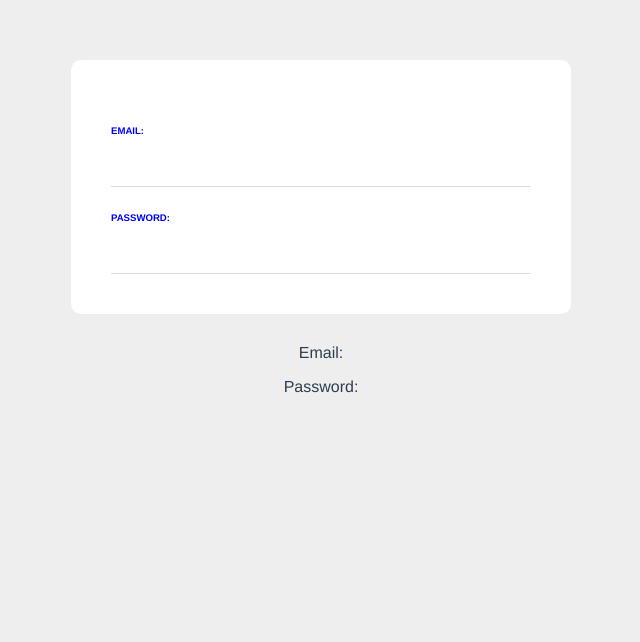
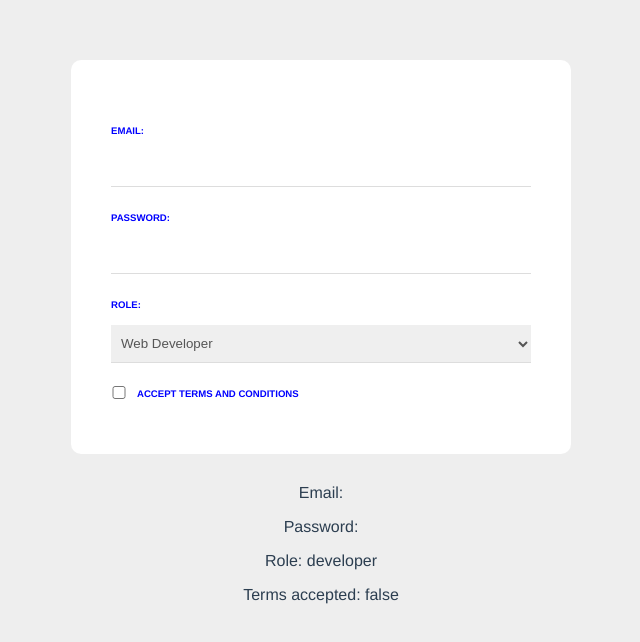
Before and after one commit to snaxattax/VueTutorials, a Vue app in the folder web-form/: page / in a window 1280 px wide. Shown: the top 642 px of the page, without its empty margins (319-959 px from the left). Built offline with nearby package versions, Linux system fonts and the light colour scheme.

Commit message:
adds checkboxes and different default values for the vmodel data

```diff
--- a/web-form/src/components/SignupForm.vue
+++ b/web-form/src/components/SignupForm.vue
@@ -5,9 +5,24 @@
 
         <label>Password:</label>
         <input type="password" required v-model="password">
+
+        <label>Role:</label>
+        <select v-model="role">
+         <option value="developer">Web Developer</option>
+         <option value="designer">Web Designer</option>
+        </select>
+
+        <div class="terms">
+        <input type="checkbox" v-model="terms" required>
+        <label>Accept terms and conditions</label>
+        </div>
+
     </form>
+
     <p>Email: {{ email }}</p>
     <p>Password: {{ password }}</p>
+    <p>Role: {{ role }}</p>
+    <p>Terms accepted: {{ terms }}</p>
 </template>
 
 
@@ -17,6 +32,8 @@
       return {
          email: '',
          password: '',
+         role: 'developer',
+         terms: false,
       }
    }
 
@@ -40,7 +57,7 @@
     text-transform: uppercase;
     font-weight: bold;
  }
- input{
+ input, select {
     display: block;
     padding: 10px 6px;
     width: 100%;
@@ -49,4 +66,11 @@
     border-bottom: 1px solid #ddd;
     color: #555;
  }
+ input[type="checkbox"] {
+   display: inline-block;
+   width: 16px;
+   margin: 0 10px 0 0;
+   position: relative;
+   top: 2px;
+ }
 </style>
```
